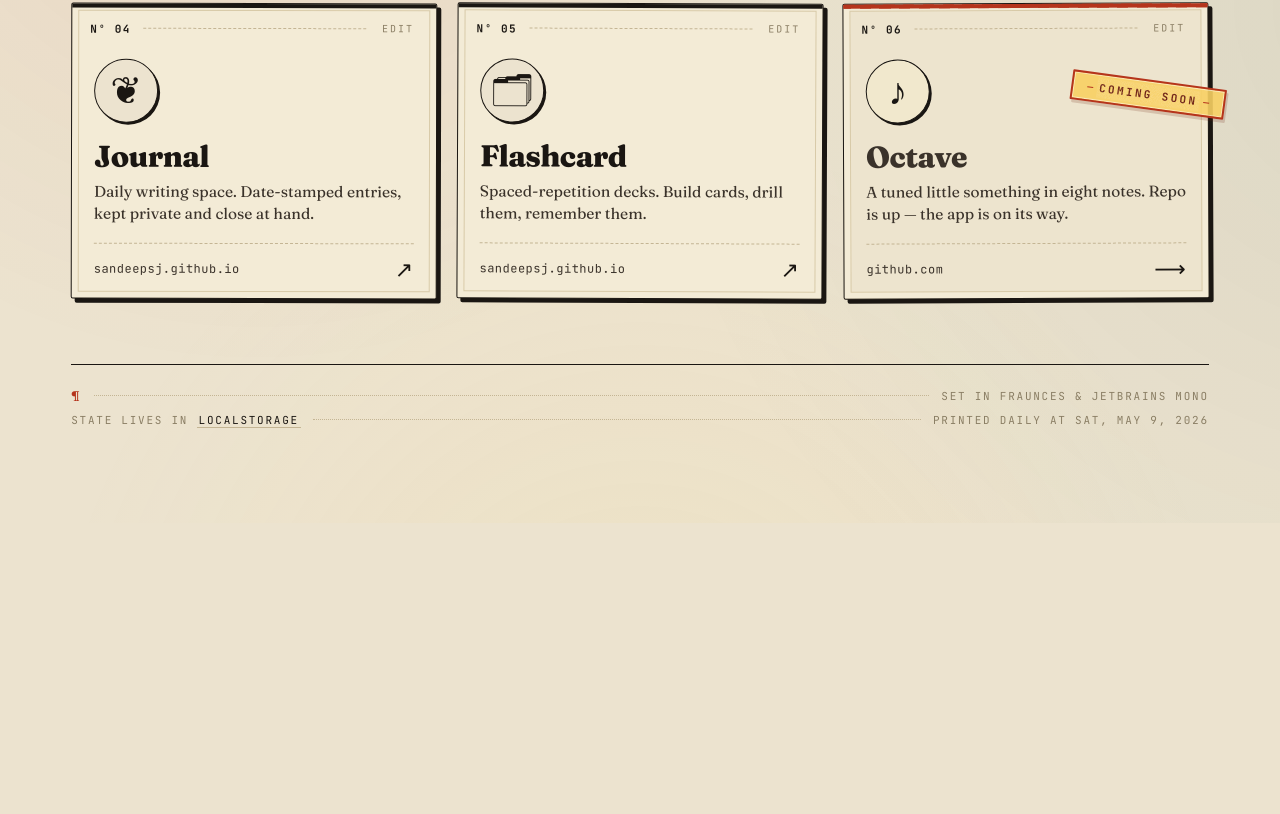
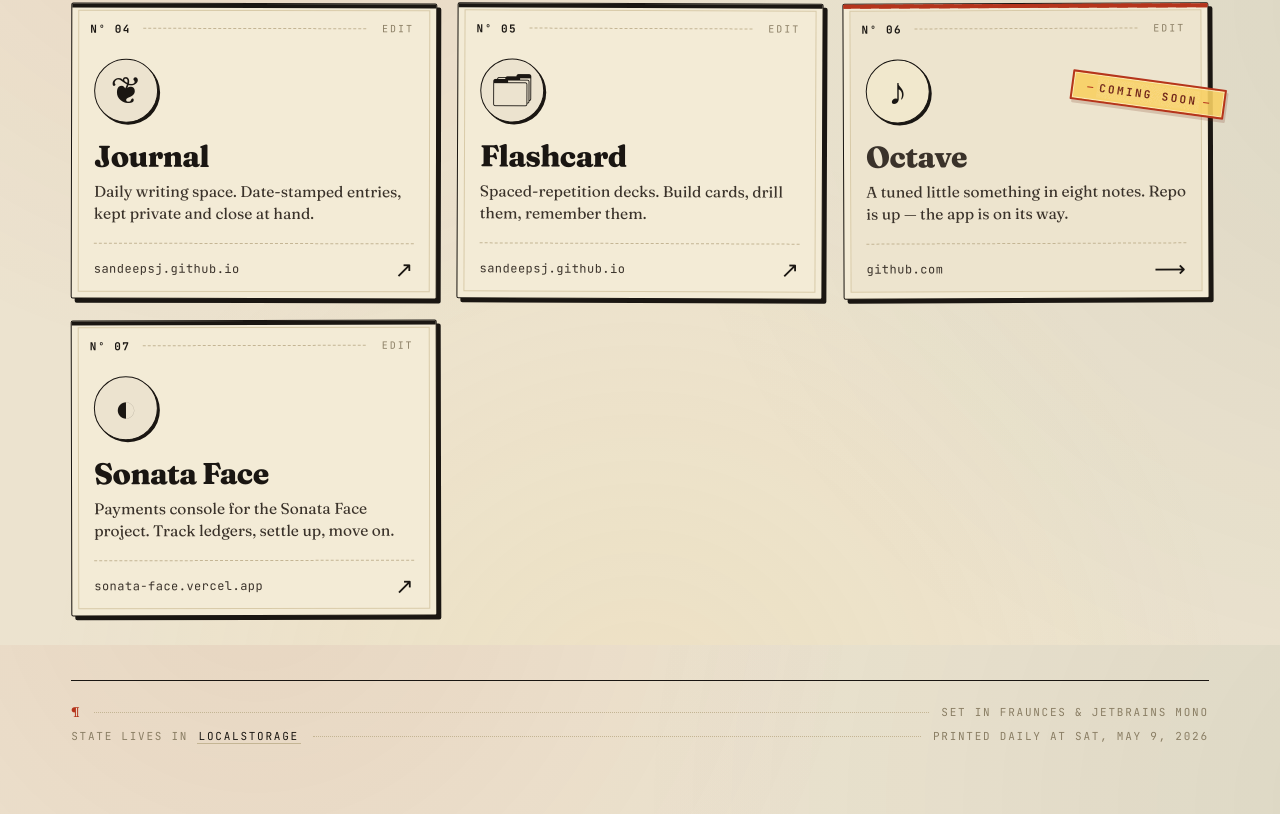
Before and after one commit to sandeepsj/home, a React (Vite) app: page / in a window 1280 px wide. Shown: the part 955-1769 px from the top of the page. Before the commit the page ends 1478 px from the top, so only its background shows below. Built offline with nearby package versions, Linux system fonts and the light colour scheme.

Commit message:
Add Sonata Face payments to seed list
Co-Authored-By: Claude Opus 4.7 (1M context) <noreply@anthropic.com>

```diff
--- a/src/App.tsx
+++ b/src/App.tsx
@@ -70,6 +70,14 @@ const SEED: Omit<Project, 'id' | 'added'>[] = [
       'A tuned little something in eight notes. Repo is up — the app is on its way.',
     icon: '♪',
     comingSoon: true,
+  },
+  {
+    name: 'Sonata Face',
+    alias: '',
+    url: 'https://sonata-face.vercel.app/payments',
+    description:
+      'Payments console for the Sonata Face project. Track ledgers, settle up, move on.',
+    icon: '◐',
   },
 ]
 
```
